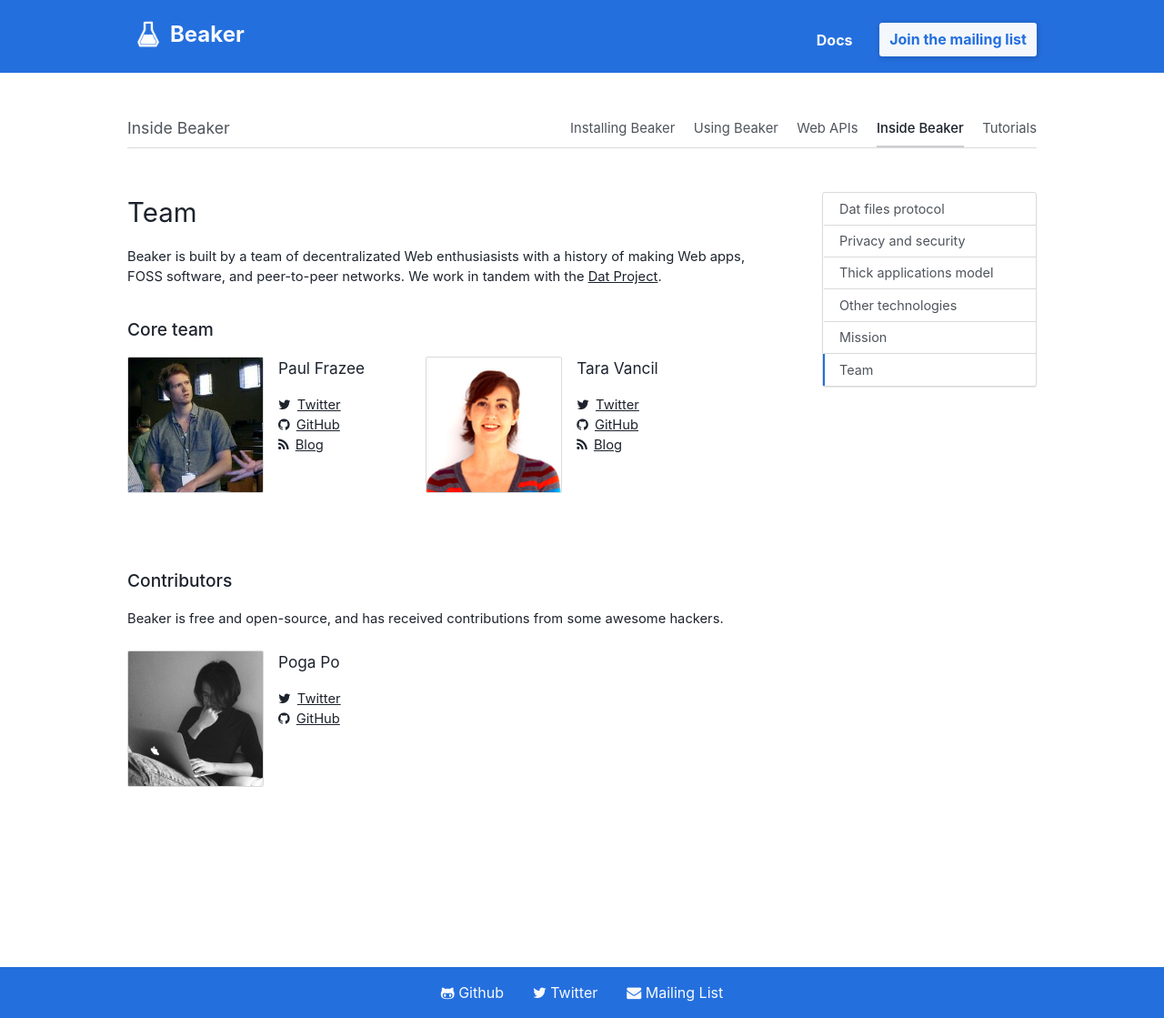
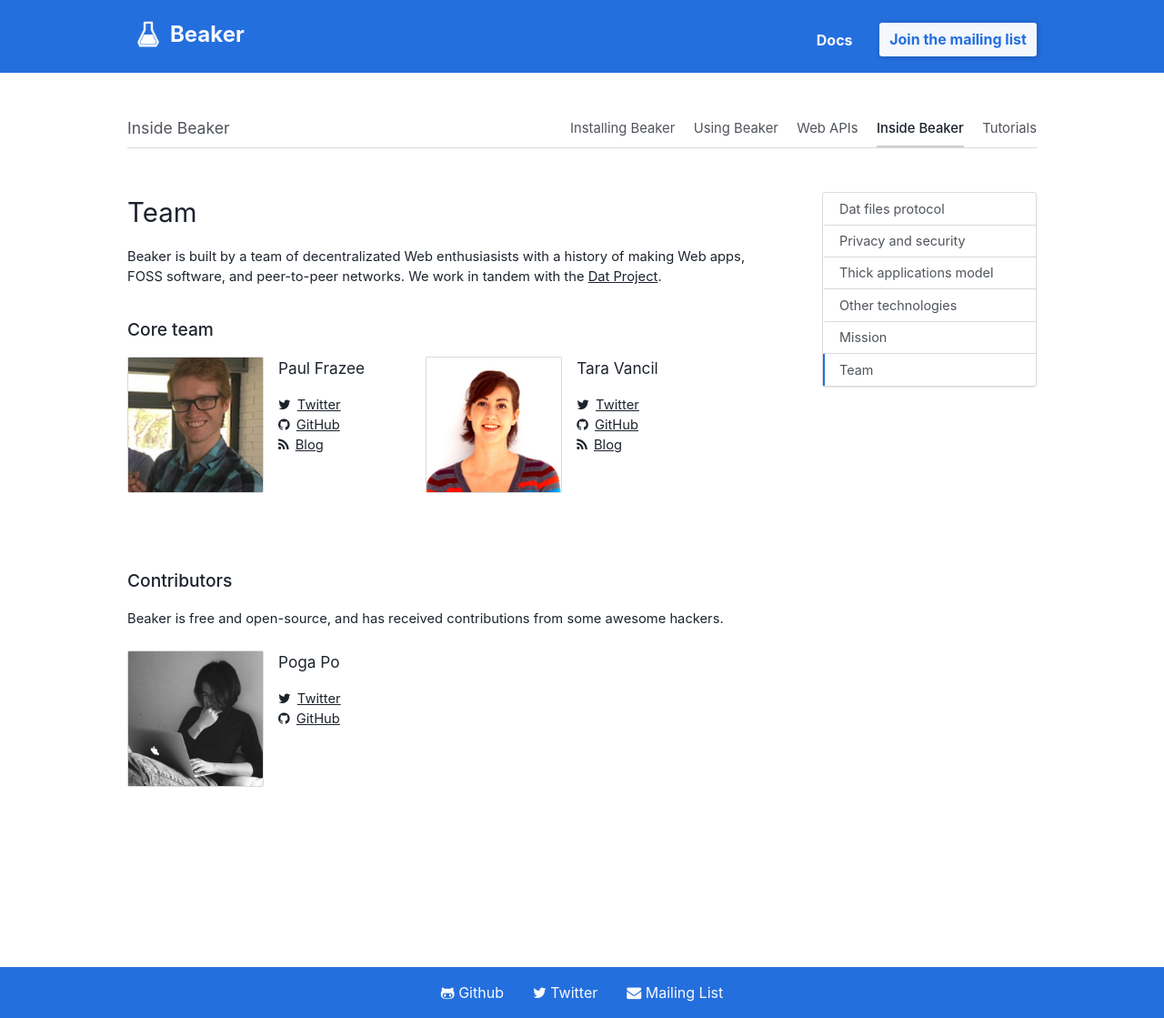
Before and after one commit to beakerbrowser/beakerbrowser.com, a Jekyll site: the page built from _docs/inside-beaker/team.md, in a window 1280 px wide. Shown: the whole page at 91% size. Built offline with Jekyll 4.4.1, drawn with Linux system fonts in a browser that asks for light colours.

Commit message:
Update pfrazee pic

```diff
--- a/_docs/inside-beaker/team.md
+++ b/_docs/inside-beaker/team.md
@@ -12,7 +12,7 @@
 
 <div class="team-members">
   <div class="team-member">
-    <img src="/img/team/pfrazee.png">
+    <img src="/img/team/pfrazee.jpg">
     <div class="info">
       <h3>Paul Frazee</h3>
       <ul>
```
Also changed, not shown: img/team/pfrazee.jpg (added), img/team/pfrazee.png (deleted).
